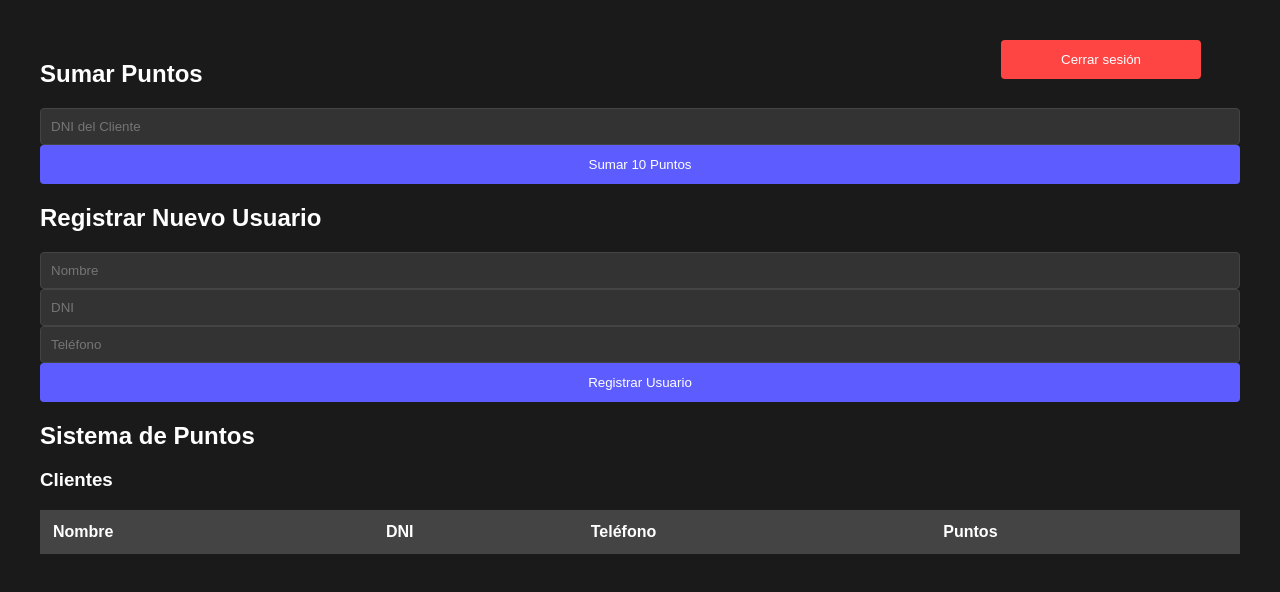
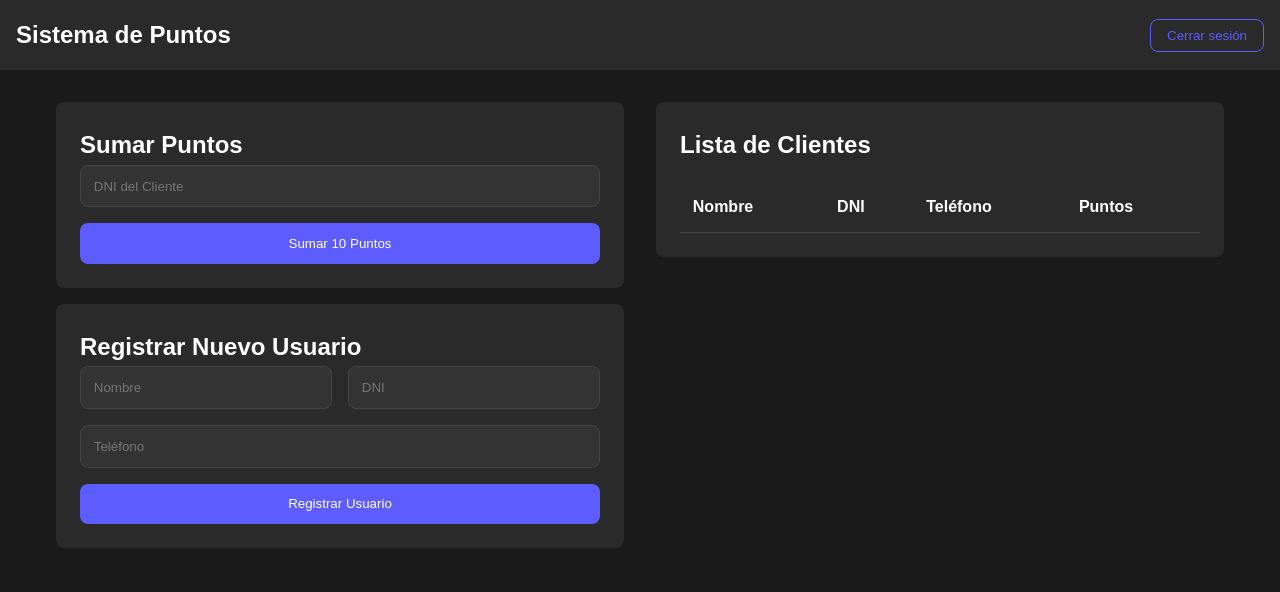
Before and after one commit to Bruno-199/puntos, a website: page index.html in a window 1280 px wide. Drawn offline with Linux system fonts and the light colour scheme; no server answers; sample sign-in values are in the browser's storage.

Commit message:
modificaciones para movil

```diff
--- a/index.css
+++ b/index.css
@@ -1,116 +1,143 @@
-body {
-    font-family: Arial, sans-serif;
-    background-color: #1a1a1a;
-    color: white;
-    margin: 0;
-    padding: 20px;
-    min-height: 100vh;
+/* Estilos base */
+:root {
+    --primary-color: #5c5cff;
+    --background-color: #1a1a1a;
+    --card-background: #2a2a2a;
+    --text-color: #ffffff;
+    --border-radius: 8px;
+    --spacing: 1rem;
 }
 
+* {
+    box-sizing: border-box;
+    margin: 0;
+    padding: 0;
+}
+
+body {
+    font-family: 'Arial', sans-serif;
+    background-color: var(--background-color);
+    color: var(--text-color);
+    line-height: 1.6;
+}
+
+/* Header y navegación */
+.nav-header {
+    display: flex;
+    justify-content: space-between;
+    align-items: center;
+    padding: 1rem;
+    background-color: var(--card-background);
+    margin-bottom: 2rem;
+}
+
+.nav-title {
+    font-size: 1.5rem;
+    margin: 0;
+}
+
+/* Contenedor principal */
 .container {
+    padding: 0 1rem;
     max-width: 1200px;
     margin: 0 auto;
-    padding: 20px;
 }
 
-h1 {
-    text-align: center;
-    margin-bottom: 30px;
+.panels-container {
+    display: grid;
+    gap: 2rem;
+    grid-template-columns: 1fr;
 }
 
-.cards-container {
-    display: grid;
-    grid-template-columns: repeat(auto-fit, minmax(300px, 1fr));
-    gap: 20px;
-    margin-bottom: 20px;
+/* Tarjetas */
+.card {
+    background-color: var(--card-background);
+    border-radius: var(--border-radius);
+    padding: 1.5rem;
+    margin-bottom: 1rem;
 }
 
-.card {
-    background-color: #2a2a2a;
-    border-radius: 8px;
-    padding: 20px;
-    box-shadow: 0 2px 4px rgba(0, 0, 0, 0.2);
+/* Grupos de inputs */
+.input-group {
+    display: flex;
+    flex-direction: column;
+    gap: 1rem;
 }
 
-.card h2 {
-    margin-top: 0;
-    margin-bottom: 20px;
-    color: #bbbbbb;
-    font-size: 1.5em;
+/* Inputs y botones */
+input {
+    padding: 0.8rem;
+    border-radius: var(--border-radius);
+    border: 1px solid #444;
+    background-color: #333;
+    color: white;
+    width: 100%;
 }
 
-.table-container {
+.action-btn {
+    padding: 0.8rem 1.5rem;
+    background-color: var(--primary-color);
+    color: white;
+    border: none;
+    border-radius: var(--border-radius);
+    cursor: pointer;
+    width: 100%;
+}
+
+.logout-btn {
+    padding: 0.5rem 1rem;
+    background-color: transparent;
+    border: 1px solid var(--primary-color);
+    color: var(--primary-color);
+    border-radius: var(--border-radius);
+    cursor: pointer;
+}
+
+/* Tabla responsive */
+.table-responsive {
     overflow-x: auto;
 }
 
 table {
     width: 100%;
     border-collapse: collapse;
-    background-color: #333;
+    margin-top: 1rem;
 }
 
 th, td {
-    padding: 12px;
+    padding: 0.8rem;
     text-align: left;
-    border: 1px solid #444;
+    border-bottom: 1px solid #444;
 }
 
-th {
-    background-color: #444;
-    color: white;
+/* Media queries */
+@media (min-width: 768px) {
+    .panels-container {
+        grid-template-columns: repeat(2, 1fr);
     }
 
-.card-content {
-    display: flex;
-    flex-direction: column;
-    gap: 10px;
+    .input-group {
+        flex-direction: row;
+        flex-wrap: wrap;
     }
 
-input {
-    width: 100%;
-    padding: 10px;
-    background-color: #333;
-    border: 1px solid #444;
-    border-radius: 4px;
-    color: white;
-    box-sizing: border-box;
+    .input-group input {
+        flex: 1 1 200px;
     }
 
-button {
-    width: 100%;
-    padding: 12px;
-    background-color: #5c5cff;
-    color: white;
-    border: none;
-    border-radius: 4px;
-    cursor: pointer;
+    .action-btn {
+        flex: 1 1 auto;
+    }
 }
 
-button:hover {
-    background-color: #4a4aff;
+@media (max-width: 767px) {
+    .nav-header {
+        flex-direction: column;
+        gap: 1rem;
+        text-align: center;
     }
 
-.logout-btn {
-    background-color: #ff4444;
-    margin: 20px auto;
-    max-width: 200px;
-    display: block;
-    position: absolute;
-    top: 20px;
-    right: 79px;
-}
-
-.logout-btn:hover {
-    background-color: #ff3333;
-}
-
-/* Responsive adjustments */
-@media (max-width: 768px) {
-    .cards-container {
-        grid-template-columns: 1fr;
-    }
-
-    .card {
-        margin-bottom: 20px;
+    .table-responsive {
+        margin: 0 -1rem;
     }
 }
--- a/index.html
+++ b/index.html
@@ -7,30 +7,44 @@
     <link rel="stylesheet" href="index.css">
 </head>
 <body>
+    <nav class="nav-header">
+        <h1 class="nav-title">Sistema de Puntos</h1>
         <button onclick="cerrarSesion()" class="logout-btn">Cerrar sesión</button>
+    </nav>
 
     <div class="container" id="admin-panel" style="display: none;">
-
-        <div class="panel right-panel">
+        <div class="panels-container">
+            <!-- Panel de Acciones -->
+            <div class="panel action-panel">
+                <div class="card">
                     <div class="section">
                         <h2>Sumar Puntos</h2>
+                        <div class="input-group">
                             <input type="text" id="dni-cliente" placeholder="DNI del Cliente">
                             <button onclick="sumarPuntos()" class="action-btn">Sumar 10 Puntos</button>
                         </div>
+                    </div>
+                </div>
+
+                <div class="card">
                     <div class="section">
                         <h2>Registrar Nuevo Usuario</h2>
+                        <div class="input-group">
                             <input type="text" id="nombre" placeholder="Nombre">
                             <input type="text" id="dni" placeholder="DNI">
-                <input type="text" id="telefono" placeholder="Teléfono">
+                            <input type="tel" id="telefono" placeholder="Teléfono">
                             <button onclick="registrarUsuario()" class="action-btn">Registrar Usuario</button>
                         </div>
                     </div>
+                </div>
+            </div>
 
-
-        <div class="panel left-panel">
-            <h2>Sistema de Puntos</h2>
+            <!-- Panel de Tabla -->
+            <div class="panel table-panel">
+                <div class="card">
                     <div class="section">
-                <h3>Clientes</h3>
+                        <h2>Lista de Clientes</h2>
+                        <div class="table-responsive">
                             <table>
                                 <thead>
                                     <tr>
@@ -40,10 +54,11 @@
                                         <th>Puntos</th>
                                     </tr>
                                 </thead>
-                    <tbody id="clientes-table">
-                        <!-- Los clientes se cargarán dinámicamente aquí -->
-                    </tbody>
+                                <tbody id="clientes-table"></tbody>
                             </table>
+                        </div>
+                    </div>
+                </div>
             </div>
         </div>
     </div>
```
Lines whose indentation alone changed are shown as unchanged.
